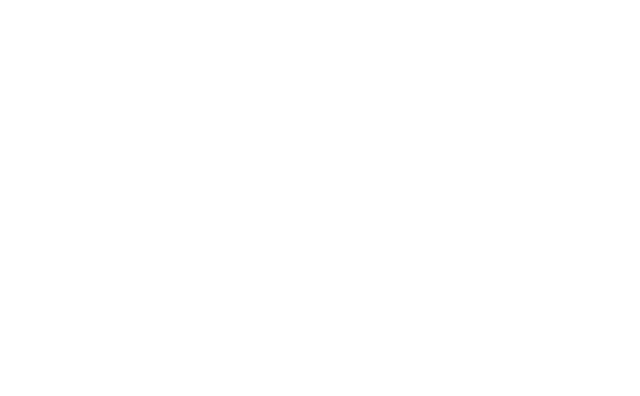
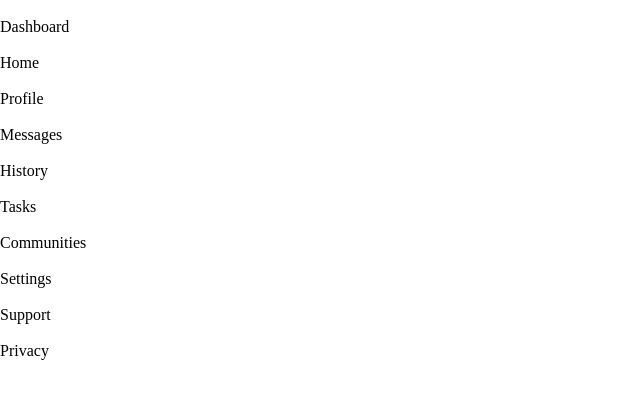
Before and after one commit to santosleonardo86/admin-dashboard, a plain HTML site: page index.html in a window 1280 px wide. Shown: the whole page, without its empty margins (0-640 px from the left). Drawn offline with Linux system fonts and the light colour scheme.

Commit message:
editando o index.html

```diff
--- a/index.html
+++ b/index.html
@@ -10,6 +10,70 @@
 </head>
 
 <body>
+
+  <div class="container">
+    <div class="sidebar">
+      <div class="logo-section">
+        <img src="" alt="">
+        <p>Dashboard</p>
+      </div>
+
+      <div class="options-one">
+        <ul>
+          <li>
+            <img src="" alt="">
+            <p>Home</p>
+          </li>
+          <li>
+            <img src="" alt="">
+            <p>Profile</p>
+          </li>
+          <li>
+            <img src="" alt="">
+            <p>Messages</p>
+          </li>
+          <li>
+            <img src="" alt="">
+            <p>History</p>
+          </li>
+          <li>
+            <img src="" alt="">
+            <p>Tasks</p>
+          </li>
+          <li>
+            <img src="" alt="">
+            <p>Communities</p>
+          </li>
+        </ul>
+      </div>
+
+      <div class="options-two">
+        <ul>
+          <li>
+            <img src="" alt="">
+            <p>Settings</p>
+          </li>
+          <li>
+            <img src="" alt="">
+            <p>Support</p>
+          </li>
+          <li>
+            <img src="" alt="">
+            <p>Privacy</p>
+          </li>
+        </ul>
+      </div>
+    </div>
+
+    <div class="header">
+
+    </div>
+
+    <div class="main">
+
+    </div>
+  </div>
+
 </body>
 
 </html>
```
